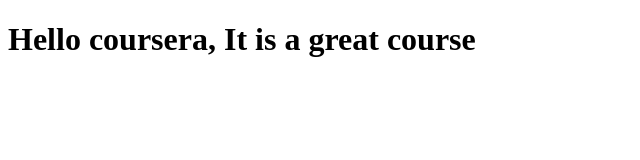
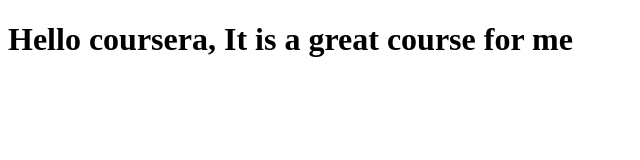
Before and after one commit to hailemichaely/Courseara-testme, a plain HTML site: page site/index.html in a window 1280 px wide. Shown: the whole page, without its empty margins (0-640 px from the left). Drawn offline with Linux system fonts and the light colour scheme.

Commit message:
Update index.html

```diff
--- a/site/index.html
+++ b/site/index.html
@@ -4,6 +4,6 @@
 	<title>Hello world!!</title>
 </head>
 <body>
-<h1>Hello coursera, It is a great course<h1>
+<h1>Hello coursera, It is a great course for me<h1>
 </body>
 </html>
```
